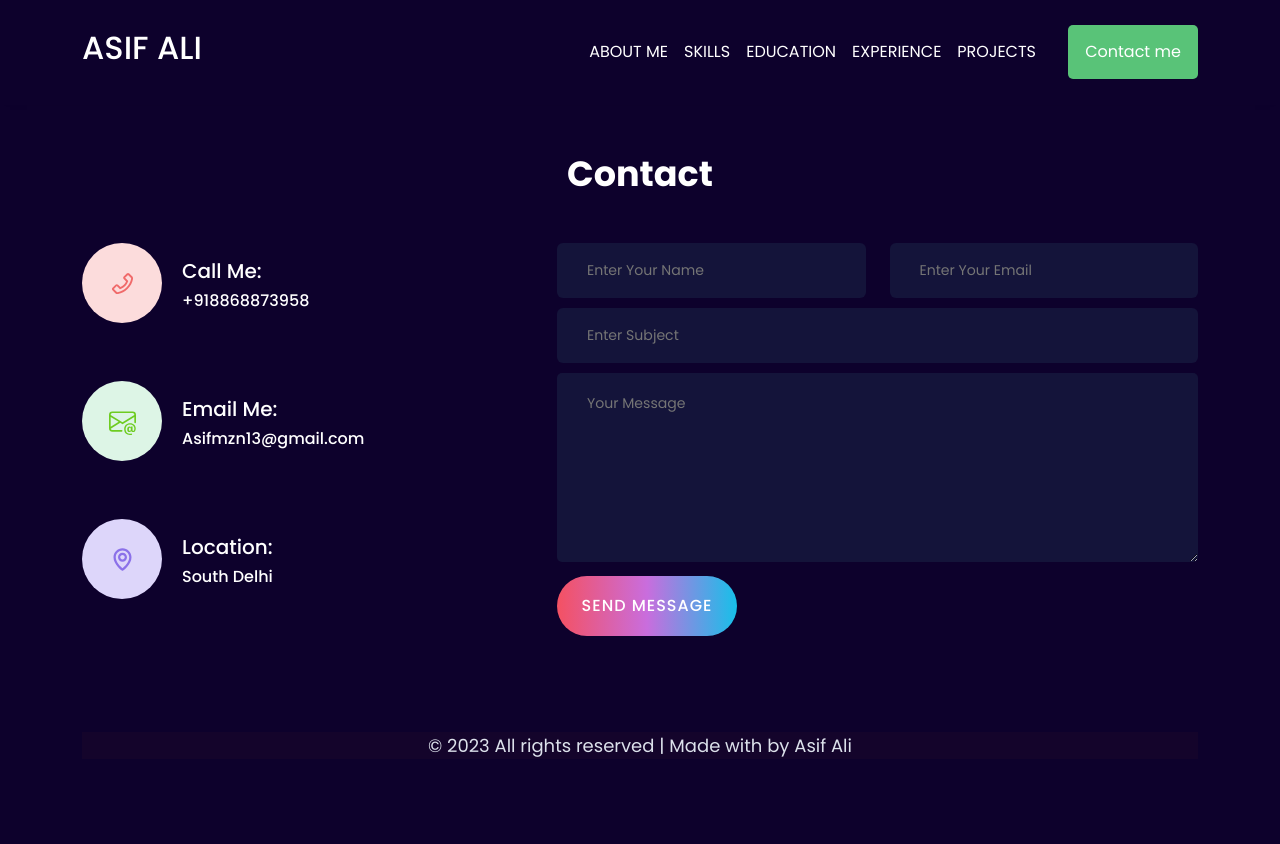
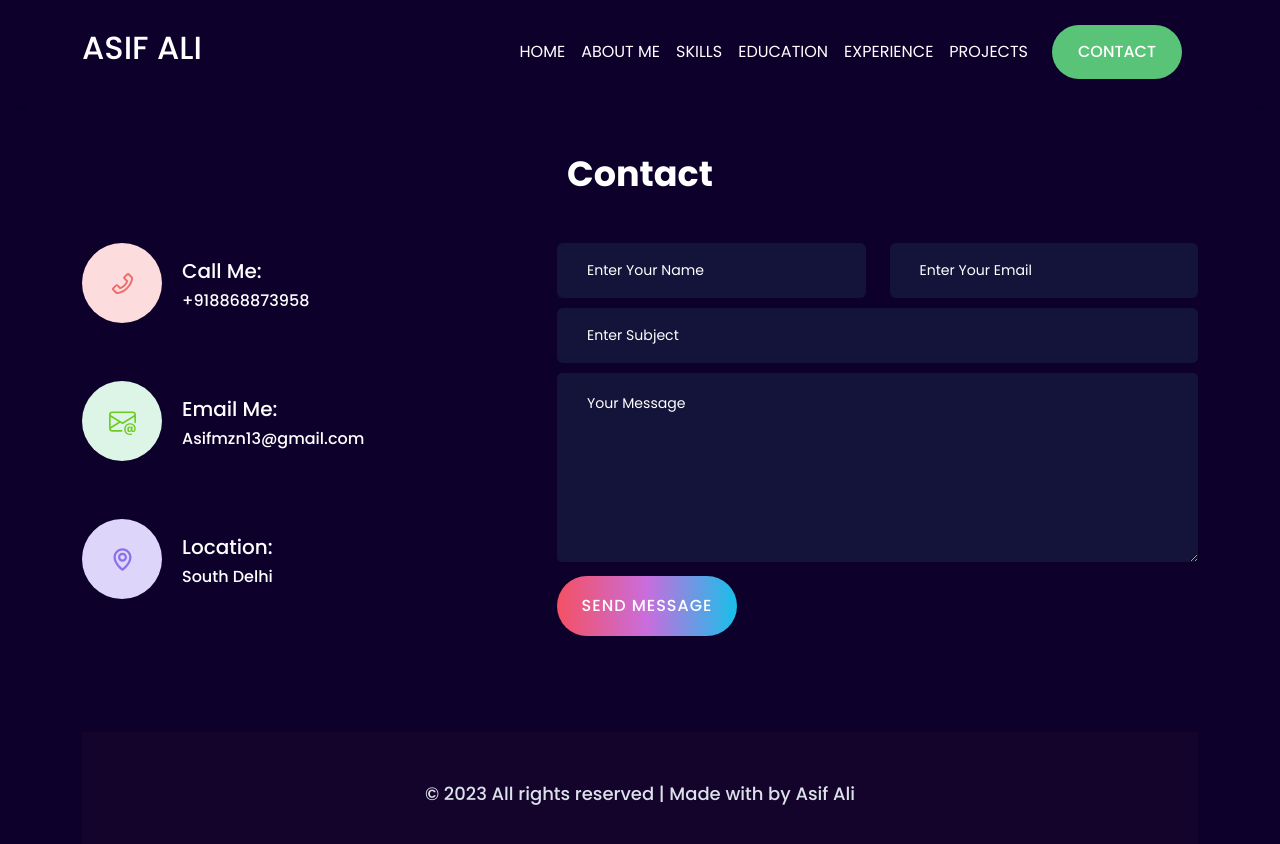
Before and after one commit to Asifmzn12/Portfolio, a React (Vite) app: page /contact in a window 1280 px wide. Shown: the top 844 px of the page. Before the commit the page ends 823 px from the top, so only its background shows below. Built offline with nearby package versions, Linux system fonts and the light colour scheme.

Commit message:
made some css changes

```diff
--- a/src/App.css
+++ b/src/App.css
@@ -37,7 +37,7 @@
     transition: all 0.3s ease;
 }
 .slevel {
-    border: 1px solid rgb(37, 43, 88);
+    border: 2px solid rgb(37, 43, 88);
     border-radius: 10px;
     width: 135px;
     margin: auto;
@@ -107,3 +107,7 @@ h1 {
         width: 150px;
       }
 }
+.contact-form input::placeholder,
+.contact-form textarea::placeholder {
+    color:white !important;
+}
--- a/src/Components/Footer.jsx
+++ b/src/Components/Footer.jsx
@@ -1,8 +1,8 @@
 import "./footer.css"
 function Footer() {
     return (
-        <div className="container py-5 text-center">
-            <div className="my-footer">
+        <div className="container py-5 text-center ">
+            <div className="my-footer ">
                 <div className="switch">
                     <div className="circle">
                     </div>
@@ -10,7 +10,7 @@ function Footer() {
                 <div className="progress-wrap active-progress">
 
                 </div>
-                <div className="footer-info">
+                <div className="footer-info py-5 fw-medium">
                     <div className="copywrite"><p>© 2023 All rights reserved | Made with  by Asif Ali</p>
                     </div></div></div>
 
--- a/src/Components/Header.jsx
+++ b/src/Components/Header.jsx
@@ -2,10 +2,10 @@ import { Link } from 'react-router-dom';
 import Navbar from 'react-bootstrap/Navbar';
 import Container from 'react-bootstrap/Container';
 import Nav from 'react-bootstrap/Nav';
+function Header() {
 
-function Header() {
   return (
-    <Navbar expand="lg" className="bg-body-tertiary py-md-3 text-uppercase">
+    <Navbar expand="lg" className="bg-body-tertiary py-md-3 text-uppercase navbar">
       <Container className="py-2 text-white">
         <Navbar.Brand as={Link} to="/">
           <h2>Asif Ali</h2>
@@ -13,6 +13,9 @@ function Header() {
         <Navbar.Toggle aria-controls="basic-navbar-nav" />
         <Navbar.Collapse id="basic-navbar-nav">
           <Nav className="ms-auto">
+          <Nav.Link as={Link} to="/">
+              Home
+            </Nav.Link>
             <Nav.Link as={Link} to="/about">
               About me
             </Nav.Link>
@@ -30,7 +33,10 @@ function Header() {
             </Nav.Link>
           </Nav>
           <div>
-            <button className="contact_me ms-lg-4">Contact me</button>
+          <Nav.Link className='contact_me  mx-lg-3 text-center rounded-pill fw-medium' as={Link} to="/contact">
+          Contact
+           </Nav.Link>
+
           </div>
         </Navbar.Collapse>
       </Container>
--- a/src/Components/header.css
+++ b/src/Components/header.css
@@ -43,3 +43,8 @@
 .navbar-toggler {
     background-color: white !important;
 }
+.navbar {
+    position: sticky;
+    top: 0;
+    z-index: 1000;
+}
```
